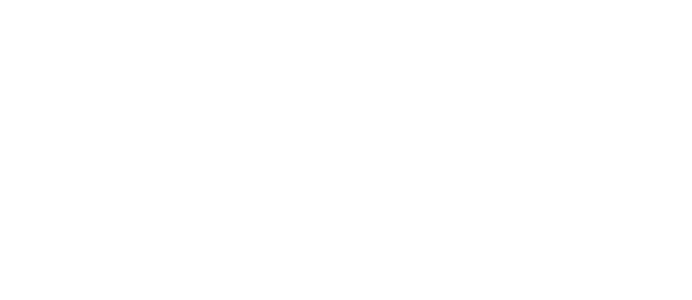
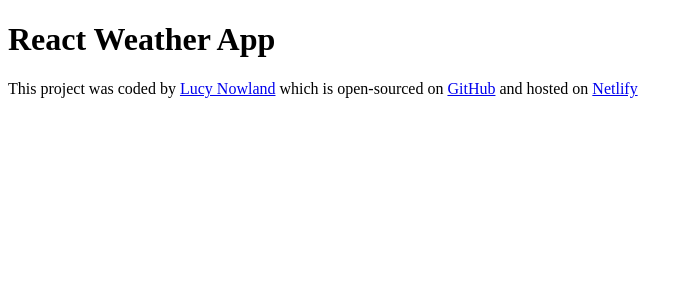
Before and after one commit to lucynowland/react-weather-project, a React (Create React App) app: page / in a window 1280 px wide. Shown: the top 300 px of the page, without its empty margins (0-692 px from the left). Built offline with nearby package versions, Linux system fonts and the light colour scheme.

Commit message:
Add the GitHub repo & Netlify URL

```diff
--- a/src/App.js
+++ b/src/App.js
@@ -1,7 +1,35 @@
 import "./App.css";
 
 export default function App() {
-  <div className="App">
-    <h1>React Weather App</h1>
-  </div>;
+  return (
+    <div className="App">
+      <h1>React Weather App</h1>
+      <p>
+        This project was coded by{" "}
+        <a
+          href="https://github.com/lucynowland"
+          target="_blank"
+          rel="noreferrer"
+        >
+          Lucy Nowland
+        </a>{" "}
+        which is open-sourced on{" "}
+        <a
+          href="https://github.com/lucynowland/react-weather-project"
+          target="_blank"
+          rel="noreferrer"
+        >
+          GitHub
+        </a>{" "}
+        and hosted on{" "}
+        <a
+          href="https://weather-application-react-project.netlify.app/"
+          target="_blank"
+          rel="noreferrer"
+        >
+          Netlify
+        </a>
+      </p>
+    </div>
+  );
 }
```
